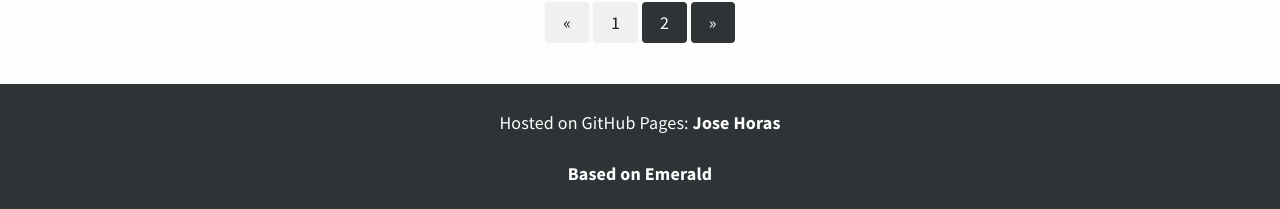
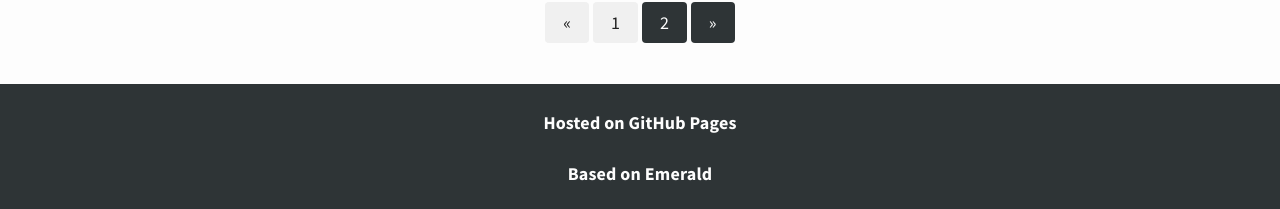
Before and after one commit to josehoras/josehoras.github.io, a Jekyll site: the page built from index.html, in a window 1280 px wide. Shown: the part 2075-2284 px from the top of the page. Built offline with Jekyll 4.4.1, drawn with Linux system fonts in a browser that asks for light colours; the list of posts is cut into pages by our own code.

Commit message:
Modify footer

```diff
--- a/_includes/footer-custom.html
+++ b/_includes/footer-custom.html
@@ -1,7 +1,7 @@
 
 <footer class="footer">
-  <span>Hosted on GitHub Pages:
-    <a href="{{ site.github.owner_url }}">Jose Horas</a>
+  <span>
+    <a href="{{ site.github.owner_url }}">Hosted on GitHub Pages</a>
     <!-- <img src="/assets/GitHub-Mark-32px.png" alt="w" width="16" height="16" > -->
   </span>
   <p></p>
```
